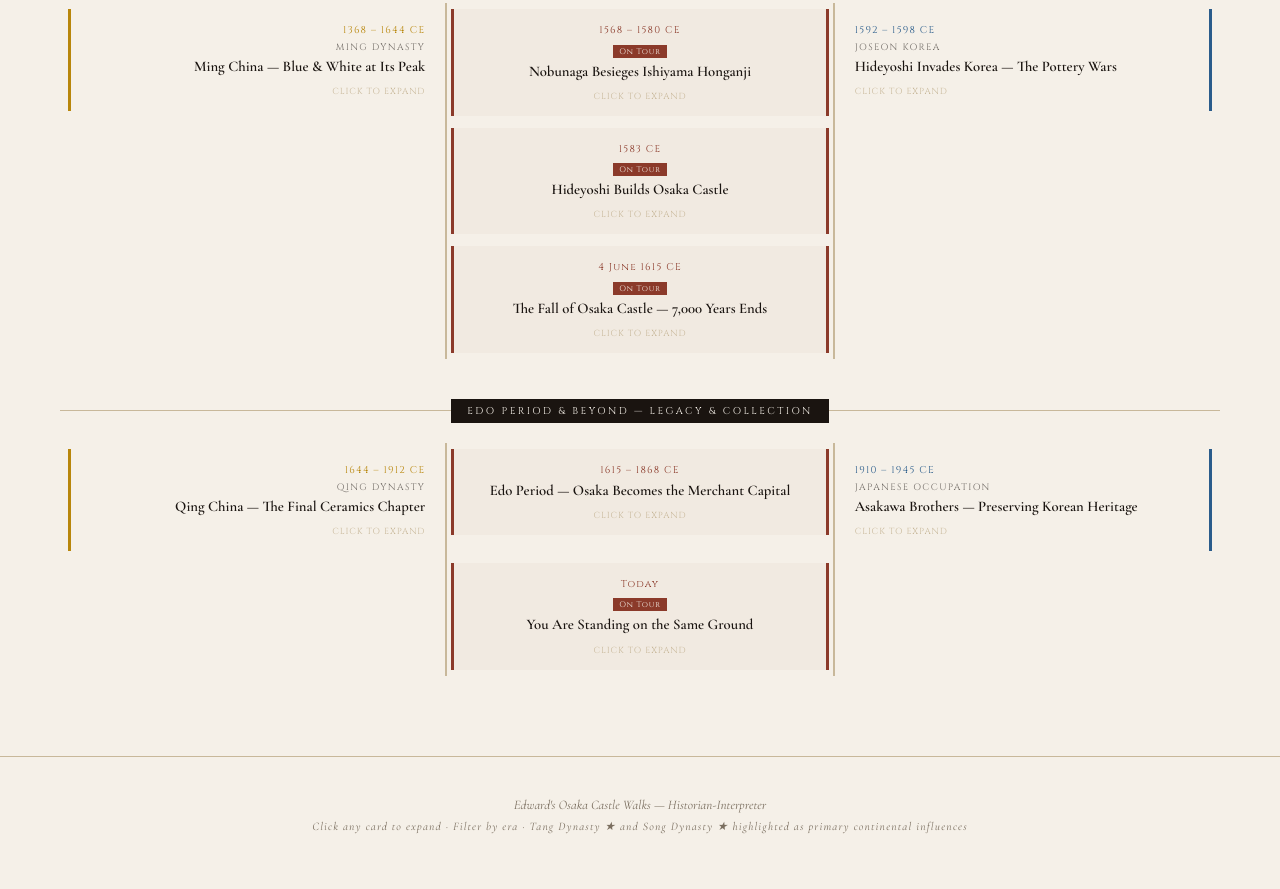
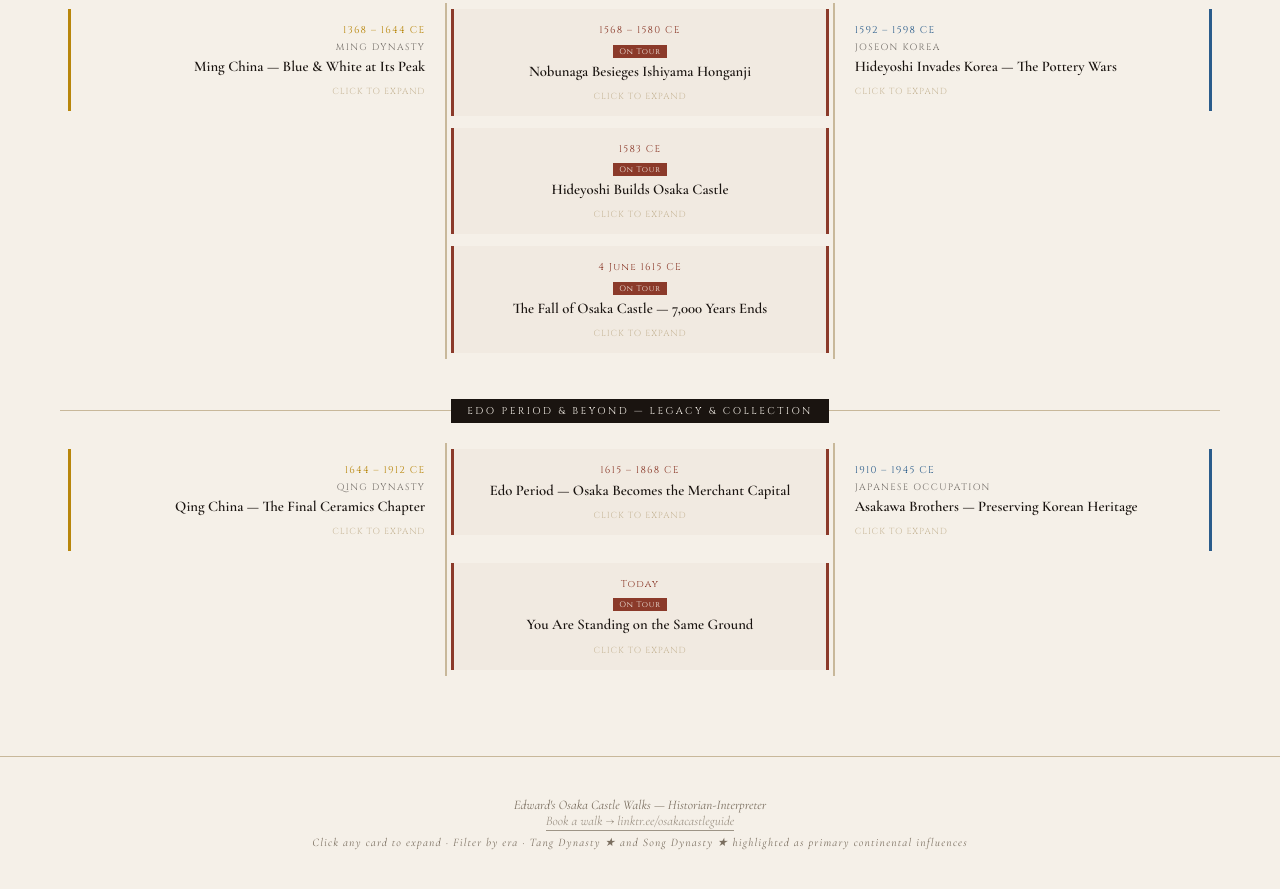
Before and after one commit to eiftody-cmyk/osaka-timeline, a plain HTML site: page index.html in a window 1280 px wide. Shown: the part 2845-3734 px from the top of the page. Drawn offline with nearby package versions, Linux system fonts and the light colour scheme.

Commit message:
Update index.html

```diff
--- a/index.html
+++ b/index.html
@@ -1049,6 +1049,12 @@
 
 <div class="footer">
   <em>Edward's Osaka Castle Walks — Historian-Interpreter</em><br>
+  <a href="https://linktr.ee/osakacastleguide"
+     style="color: inherit; opacity: 0.7; text-decoration: none; border-bottom: 1px solid currentColor; padding-bottom: 1px;"
+     onmouseover="this.style.opacity='1'"
+     onmouseout="this.style.opacity='0.7'">
+    Book a walk → linktr.ee/osakacastleguide
+  </a>
   <span style="font-size:0.72rem;letter-spacing:0.1em;display:block;margin-top:6px;">Click any card to expand · Filter by era · Tang Dynasty ★ and Song Dynasty ★ highlighted as primary continental influences</span>
 </div>
 
```
